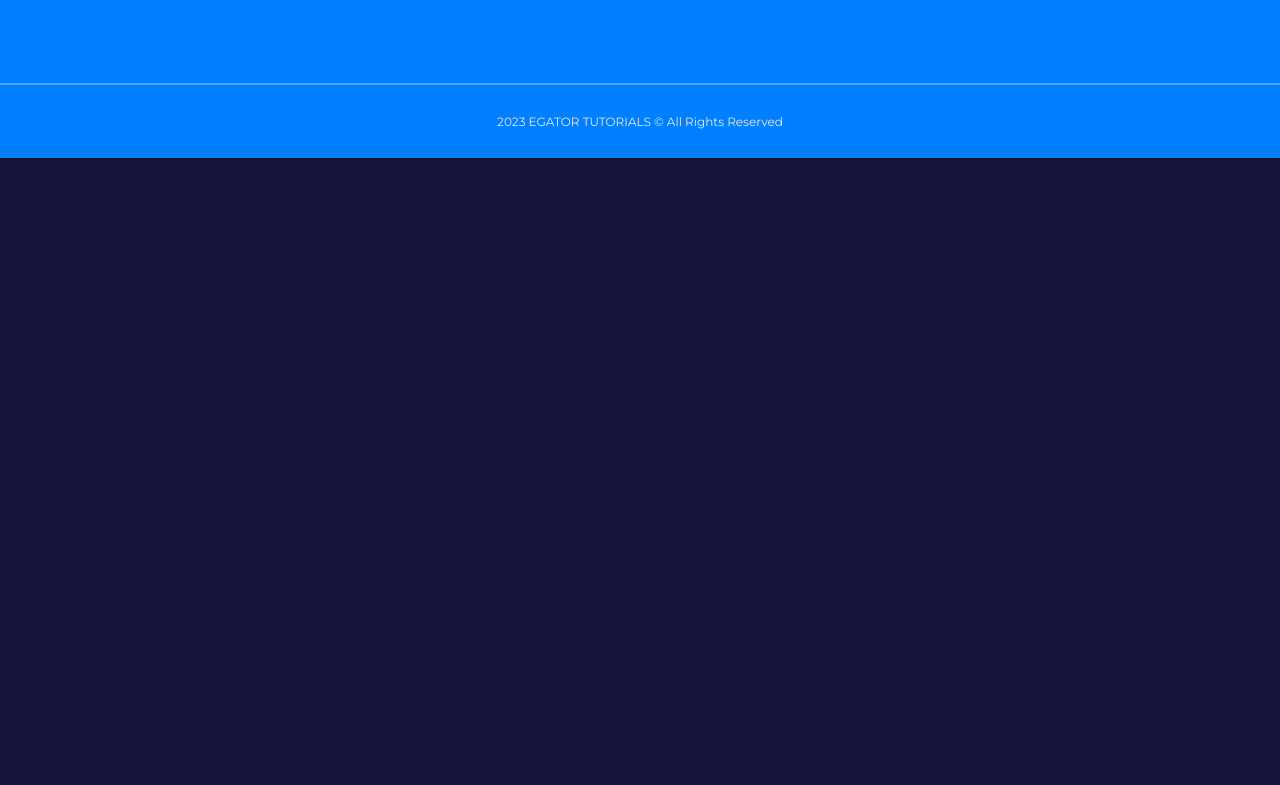
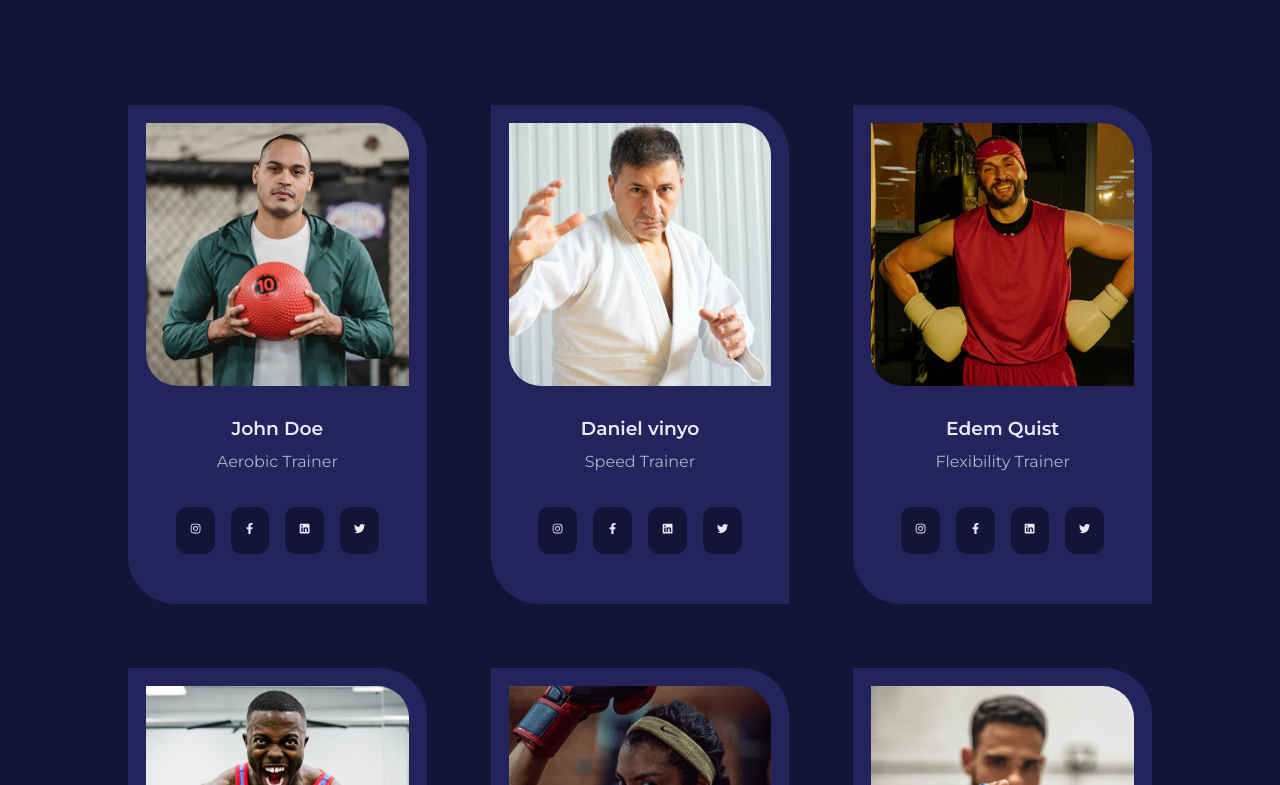
Before and after one commit to WerbethAraujo/website-with-react, a React (Create React App) app: page /trainers in a window 1280 px wide. Shown: the part 455-1240 px from the top of the page. Before the commit the page ends 800 px from the top, so only its background shows below. Built offline with nearby package versions, Linux system fonts and the light colour scheme.

Commit message:
feat: trainers page done

```diff
--- /dev/null
+++ b/src/components/Trainer.jsx
@@ -0,0 +1,22 @@
+import Card from '../UI/Card';
+
+const Trainer = ({ image, name, job, socials }) => {
+  return (
+    <Card className='trainer'>
+      <div className='trainer__img'>
+        <img src={image} alt={name} />
+      </div>
+      <h3>{name}</h3>
+      <p>{job}</p>
+      <div className='trainer__socials'>
+        {socials.map(({ icon, link }, index) => (
+          <a key={index} href={link} target='_blank' rel='noreferrer  noopener'>
+            {icon}
+          </a>
+        ))}
+      </div>
+    </Card>
+  );
+};
+
+export default Trainer;
--- a/src/pages/trainers/Trainers.jsx
+++ b/src/pages/trainers/Trainers.jsx
@@ -1,7 +1,46 @@
+import {
+  FaTwitter,
+  FaFacebookF,
+  FaLinkedin,
+  FaInstagram,
+} from 'react-icons/fa';
+
+import Header from '../../components/Header';
+import Trainer from '../../components/Trainer';
+import headerImage from '../../images/header_bg_5.jpg';
+
+import { trainers } from '../../data';
+
 import './trainers.css';
 
 const Trainers = () => {
-  return <div>Trainers</div>;
+  return (
+    <>
+      <Header image={headerImage} title='Our Trainers'>
+        Lorem ipsum dolor sit amet consectetur adipisicing elit. Praesentium
+        dolore quisquam dignissimos ut accusantium temporibus labore.
+      </Header>
+
+      <section className='trainers'>
+        <div className='container trainers__container'>
+          {trainers.map(({ id, name, image, job, socials }) => (
+            <Trainer
+              key={id}
+              image={image}
+              name={name}
+              job={job}
+              socials={[
+                { icon: <FaInstagram />, link: socials[0] },
+                { icon: <FaFacebookF />, link: socials[1] },
+                { icon: <FaLinkedin />, link: socials[2] },
+                { icon: <FaTwitter />, link: socials[3] },
+              ]}
+            />
+          ))}
+        </div>
+      </section>
+    </>
+  );
 };
 
 export default Trainers;
--- a/src/pages/trainers/trainers.css
+++ b/src/pages/trainers/trainers.css
@@ -0,0 +1,64 @@
+.trainers__container {
+  display: grid;
+  grid-template-columns: repeat(3, 1fr);
+  gap: 4rem;
+}
+
+.card.trainer {
+  padding: 1rem;
+}
+
+.trainer__img img {
+  border-radius: 0 2rem;
+  overflow: hidden;
+}
+
+.trainer h3 {
+  margin-top: 2rem;
+}
+
+.trainer p {
+  margin-top: 0.5rem;
+}
+
+.trainer__socials {
+  display: flex;
+  gap: 1rem;
+  justify-content: center;
+  align-items: center;
+  margin: 2rem 0;
+}
+
+.trainer__socials a {
+  background: var(--color-gray-600);
+  font-size: 0.7rem;
+  padding: 0.8rem;
+  border-radius: 0.7rem;
+  transition: var(--transition);
+  border: 1px solid transparent;
+}
+
+.trainer:hover a {
+  background: var(--color-gray-500);
+}
+
+/* medias queries  */
+
+@media screen and (max-width: 1024px) {
+  .trainers__container {
+    grid-template-columns: 1fr 1fr;
+    gap: 2.5rem;
+  }
+}
+
+@media screen and (max-width: 600px) {
+  .trainers__container {
+    grid-template-columns: 1fr;
+    gap: 2rem;
+  }
+
+  .card.trainer {
+    width: 90%;
+    margin-inline: auto;
+  }
+}
```
